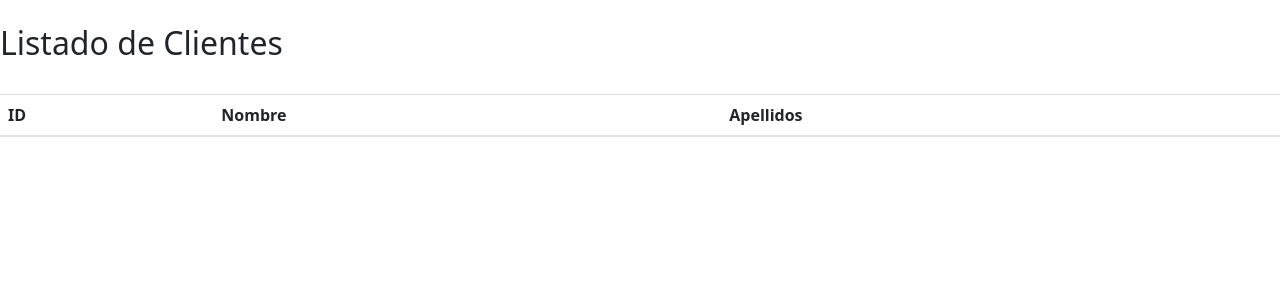
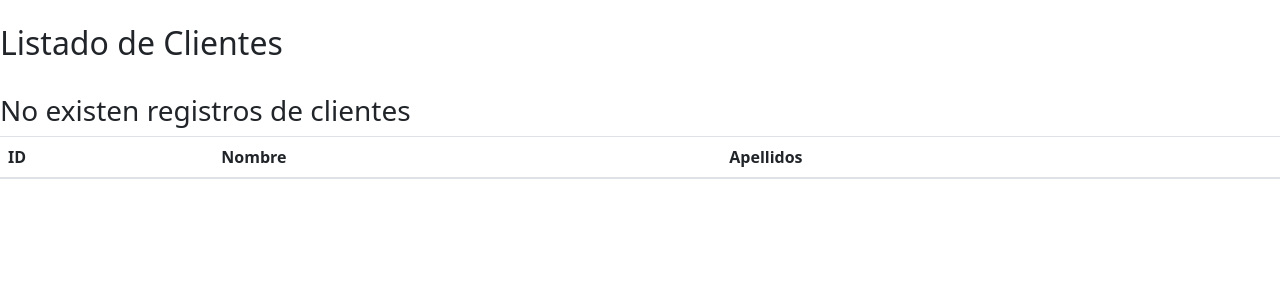
Before and after one commit to YilberthAndres/Actividad5BD, a Django app: page /clientes/ in a window 1280 px wide. Shown: the part 56-356 px from the top of the page. Run offline with Django 3.2, Linux system fonts and the light colour scheme; data that the repository does not hold is empty; some libraries are stand-ins or nearby versions.

Commit message:
yilberth

```diff
--- a/osito/templates/clientes/listar.html
+++ b/osito/templates/clientes/listar.html
@@ -15,6 +15,7 @@
           </tr>
         </thead>
         <tbody>
+          {% if clientes %}
             {% for cliente in clientes %}
           <tr>
             <td>{{cliente.id}}</td>
@@ -22,6 +23,9 @@
             <td>{{cliente.apellidos}}</td>
           </tr>
           {% endfor %}
+          {% else %}
+          <h3>No existen registros de clientes</h3>
+          {% endif %}
         </tbody>
       </table>
       <script src="https://cdn.jsdelivr.net/npm/bootstrap@5.1.3/dist/js/bootstrap.bundle.min.js" integrity="sha384-ka7Sk0Gln4gmtz2MlQnikT1wXgYsOg+OMhuP+IlRH9sENBO0LRn5q+8nbTov4+1p" crossorigin="anonymous"></script>
```
